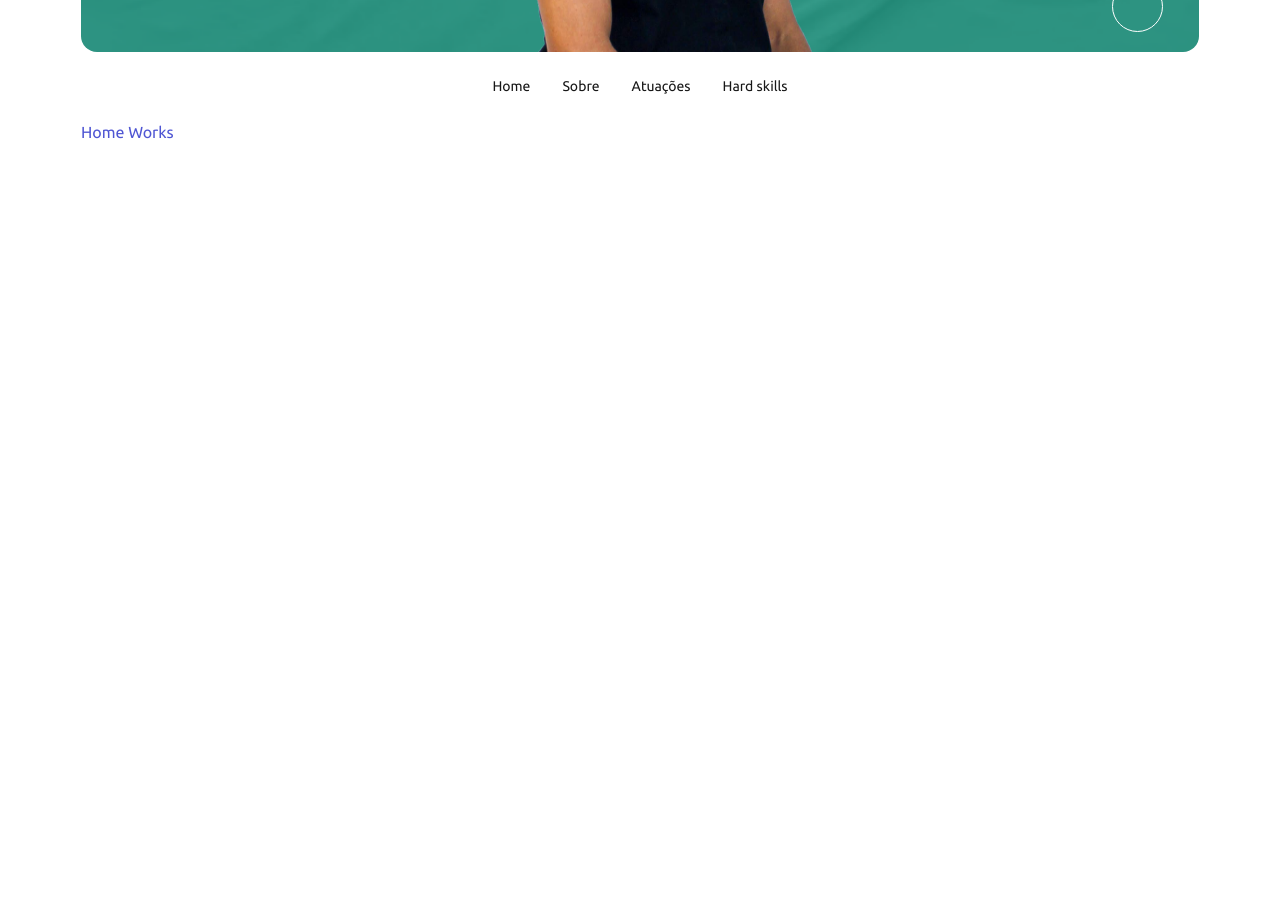
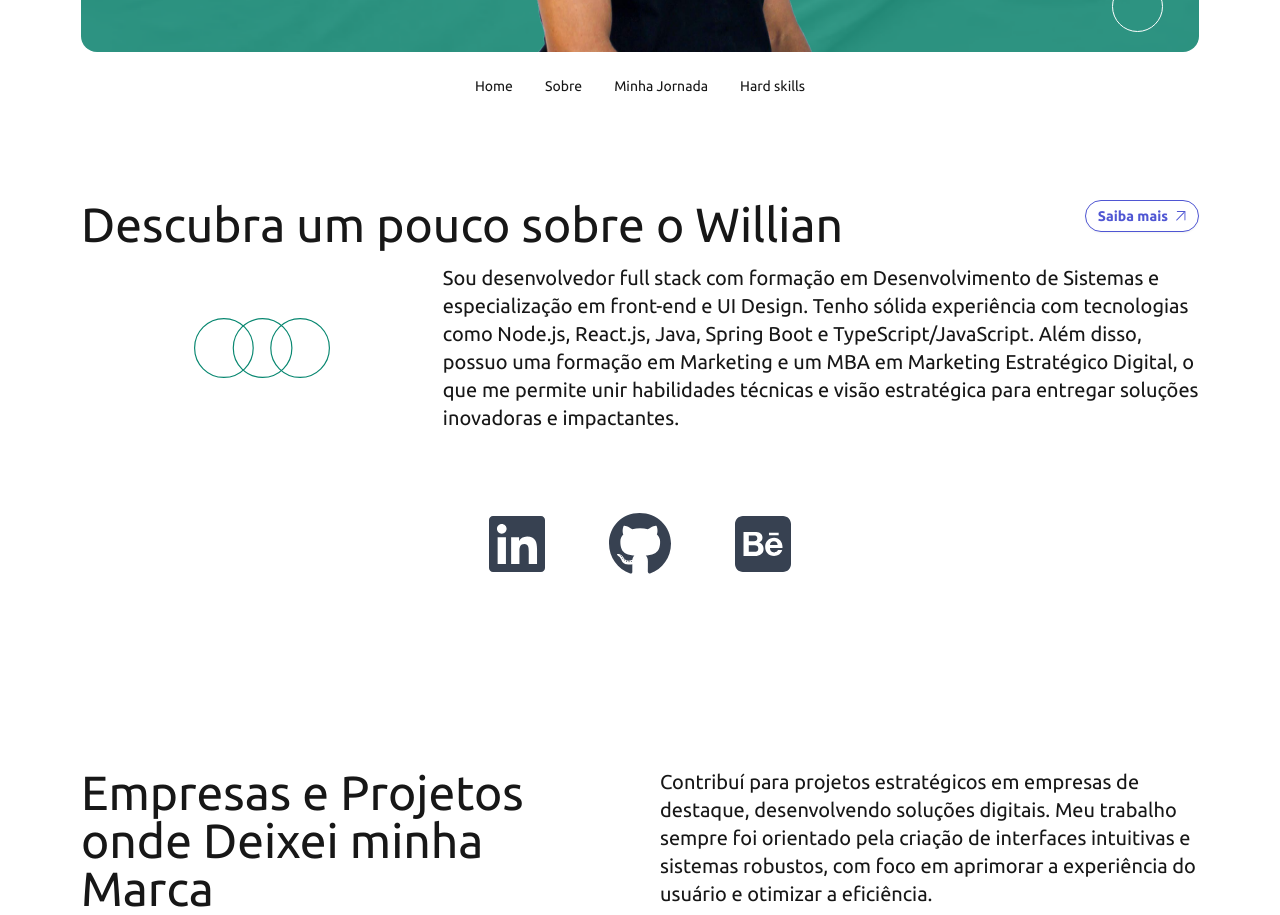
Before and after one commit to costaowillian/willian_portfolio, a Next.js app in the folder portfolio/: page / in a window 1280 px wide. Shown: the part 560-1475 px from the top of the page. Before the commit the page ends 800 px from the top, so only its background shows below. Built offline with nearby package versions, Linux system fonts and the light colour scheme.

Commit message:
feat: improvements on Home Component

```diff
--- a/portfolio/src/app/(pages)/page.tsx
+++ b/portfolio/src/app/(pages)/page.tsx
@@ -1,24 +1,94 @@
+"use client";
+
+import { motion } from "framer-motion";
+import Image from "next/image";
+import { useInView } from "react-intersection-observer";
+
+import Button from "@/components/Button/Button";
+import Social from "@/components/Social/Social";
 import HomeBanner from "@/components/HomeBanner/HomeBanner";
 import NavBar from "@/components/Navbar/NavBar";
 
 export default function Home() {
+  const { ref, inView } = useInView({
+    triggerOnce: true,
+    threshold: 0.1
+  });
+
   return (
-    <>
-      <div className="sm:hidden">
-        <NavBar />
-      </div>
+    <div className="container">
+      <section className="mx-4 sm:mx-0 ">
+        <HomeBanner size="lg" />
 
-      <div className="container">
-        <section className="mx-4 sm:mx-0">
-          <HomeBanner size="lg" />
+        <div className="hidden sm:flex mb-20">
+          <NavBar />
+        </div>
 
-          <div className="hidden sm:flex">
-            <NavBar />
-          </div>
+        <section className="flex flex-col gap-20 mt-10">
+          <motion.div
+            ref={ref}
+            initial={{ opacity: 0, scale: 0.5 }}
+            animate={
+              inView ? { opacity: 1, scale: 1 } : { opacity: 0, scale: 0.5 }
+            }
+            transition={{ duration: 0.5 }}
+          >
+            <section className="flex flex-col gap-4">
+              <div className="flex justify-between">
+                <h2 className="text-4xl sm:text-5xl">
+                  Descubra um pouco sobre o Willian
+                </h2>
+                <Button
+                  title={"Saiba mais"}
+                  iconSlot="/icons/arrow.svg"
+                  click={() => {
+                    throw new Error("Function not implemented.");
+                  }}
+                />
+              </div>
 
-          <p className="text-primary">Home Works</p>
+              <div className="flex items-center justify-between">
+                <div className="w-[535px] hidden sm:flex items-center justify-center">
+                  <Image
+                    src={"/icons/circles-green.svg"}
+                    width={136}
+                    height={51}
+                    alt="Elemento de circulos"
+                  />
+                </div>
+
+                <p className="w-full text-xl">
+                  Sou desenvolvedor full stack com formação em Desenvolvimento
+                  de Sistemas e especialização em front-end e UI Design. Tenho
+                  sólida experiência com tecnologias como Node.js, React.js,
+                  Java, Spring Boot e TypeScript/JavaScript. Além disso, possuo
+                  uma formação em Marketing e um MBA em Marketing Estratégico
+                  Digital, o que me permite unir habilidades técnicas e visão
+                  estratégica para entregar soluções inovadoras e impactantes.
+                </p>
+              </div>
+            </section>
+          </motion.div>
+
+          <Social />
+
+          <section>
+            <div className="flex justify-between gap-10">
+              <h2 className="text-4xl sm:text-5xl w-full">
+                Empresas e Projetos onde Deixei minha Marca
+              </h2>
+
+              <p className="text-xl w-full">
+                Contribuí para projetos estratégicos em empresas de destaque,
+                desenvolvendo soluções digitais. Meu trabalho sempre foi
+                orientado pela criação de interfaces intuitivas e sistemas
+                robustos, com foco em aprimorar a experiência do usuário e
+                otimizar a eficiência.
+              </p>
+            </div>
+          </section>
         </section>
-      </div>
-    </>
+      </section>
+    </div>
   );
 }
--- a/portfolio/src/app/layout.tsx
+++ b/portfolio/src/app/layout.tsx
@@ -1,6 +1,7 @@
 import type { Metadata } from "next";
 import "./globals.css";
 import { Ubuntu } from "next/font/google";
+import NavBar from "@/components/Navbar/NavBar";
 
 const ubuntu = Ubuntu({
   weight: ["300", "400", "500", "700"],
@@ -24,6 +25,9 @@ export default function RootLayout({
       <body
         className={`${ubuntu.className} antialiased flex flex-col pb-[90px] sm:pb-0`}
       >
+        <div className="sm:hidden">
+          <NavBar />
+        </div>
         {children}
       </body>
     </html>
--- a/portfolio/src/constants/navigation.ts
+++ b/portfolio/src/constants/navigation.ts
@@ -13,7 +13,7 @@ export const NAVIGATION_LINKS: Link[] = [
     href: "/"
   },
   {
-    text: "Atuações",
+    text: "Minha Jornada",
     href: "/"
   },
   {
```
Also changed, not shown: portfolio/public/icons/arrow.svg (added), portfolio/public/icons/circles-green.svg (added).
